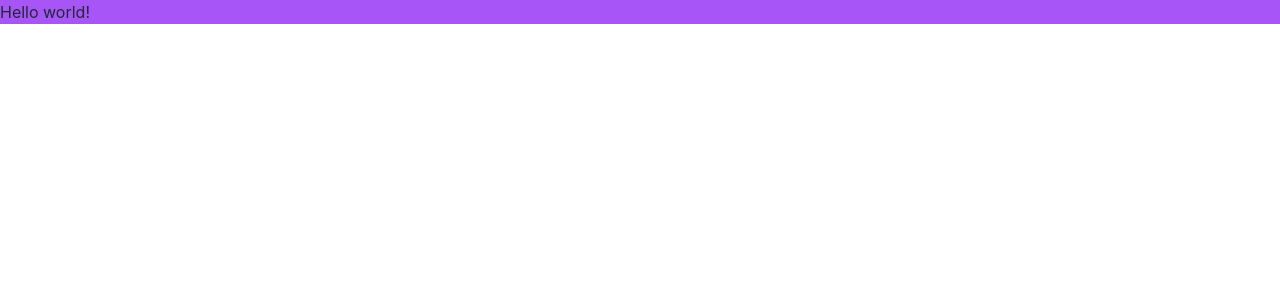
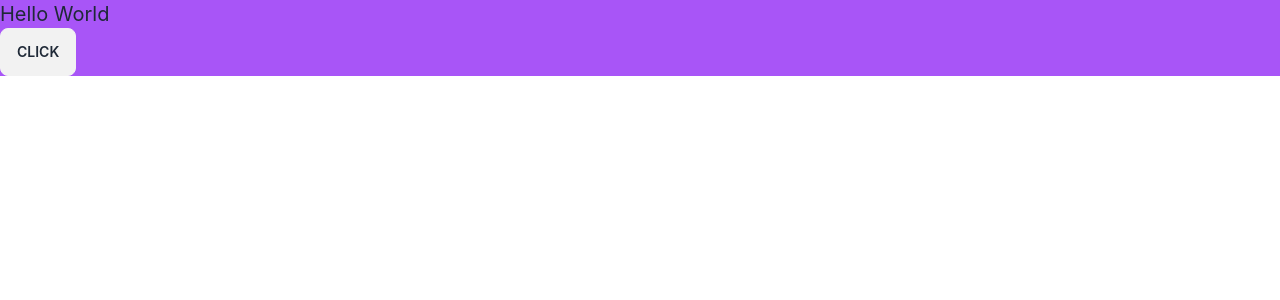
Before and after one commit to jomaora/github-finder, a JavaScript app: page / in a window 1280 px wide. Shown: the top 300 px of the page. Built offline with nearby package versions, Linux system fonts and the light colour scheme; the HTML template or start-up script is replaced by a standard one.

Commit message:
udpate example

```diff
--- a/src/App.js
+++ b/src/App.js
@@ -1,10 +1,9 @@
 function App() {
   return (
-    <>
-      <h1 className="bg-purple-500">
-        Hello world!
-      </h1>
-    </>
+    <div className="bg-purple-500">
+      <h1 className="text-xl">Hello World</h1>
+      <button className="btn">Click</button>
+    </div>
   );
 }
 
```
